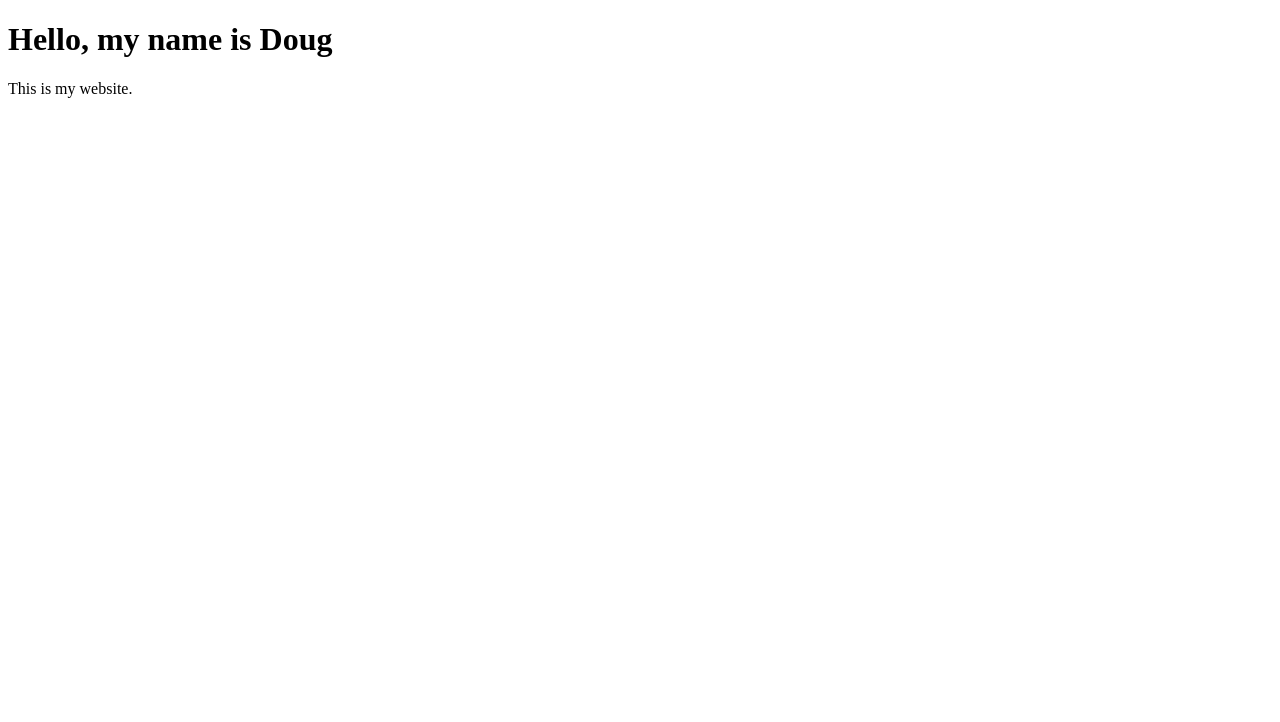
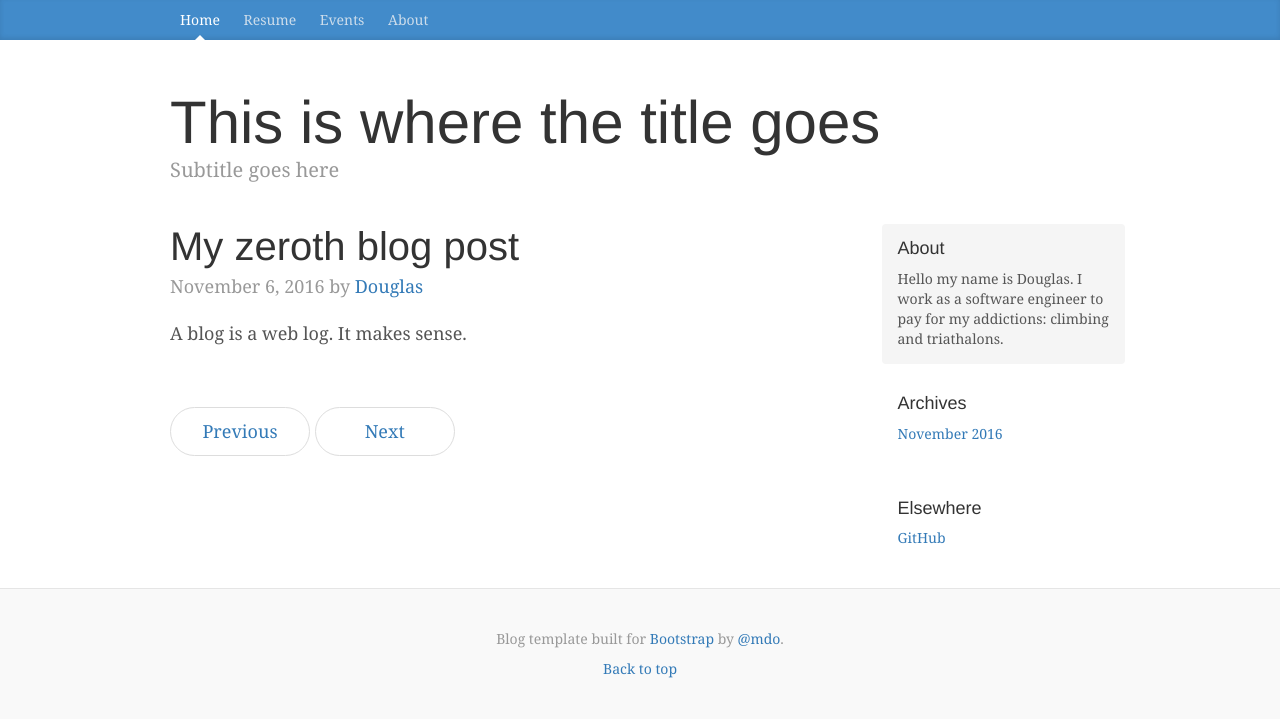
Before and after one commit to dflagg/dgflagg-website, a plain HTML site: page index.html in a window 1280 px wide. Drawn offline with nearby package versions, Linux system fonts and the light colour scheme.

Commit message:
added bootstrap template for blog site and grid for events page

```diff
--- /dev/null
+++ b/blog.css
@@ -0,0 +1,166 @@
+/*
+ * Globals
+ */
+
+body {
+  font-family: Georgia, "Times New Roman", Times, serif;
+  color: #555;
+}
+
+h1, .h1,
+h2, .h2,
+h3, .h3,
+h4, .h4,
+h5, .h5,
+h6, .h6 {
+  margin-top: 0;
+  font-family: "Helvetica Neue", Helvetica, Arial, sans-serif;
+  font-weight: normal;
+  color: #333;
+}
+
+
+/*
+ * Override Bootstrap's default container.
+ */
+
+@media (min-width: 1200px) {
+  .container {
+    width: 970px;
+  }
+}
+
+
+/*
+ * Masthead for nav
+ */
+
+.blog-masthead {
+  background-color: #428bca;
+  -webkit-box-shadow: inset 0 -2px 5px rgba(0,0,0,.1);
+          box-shadow: inset 0 -2px 5px rgba(0,0,0,.1);
+}
+
+/* Nav links */
+.blog-nav-item {
+  position: relative;
+  display: inline-block;
+  padding: 10px;
+  font-weight: 500;
+  color: #cdddeb;
+}
+.blog-nav-item:hover,
+.blog-nav-item:focus {
+  color: #fff;
+  text-decoration: none;
+}
+
+/* Active state gets a caret at the bottom */
+.blog-nav .active {
+  color: #fff;
+}
+.blog-nav .active:after {
+  position: absolute;
+  bottom: 0;
+  left: 50%;
+  width: 0;
+  height: 0;
+  margin-left: -5px;
+  vertical-align: middle;
+  content: " ";
+  border-right: 5px solid transparent;
+  border-bottom: 5px solid;
+  border-left: 5px solid transparent;
+}
+
+
+/*
+ * Blog name and description
+ */
+
+.blog-header {
+  padding-top: 20px;
+  padding-bottom: 20px;
+}
+.blog-title {
+  margin-top: 30px;
+  margin-bottom: 0;
+  font-size: 60px;
+  font-weight: normal;
+}
+.blog-description {
+  font-size: 20px;
+  color: #999;
+}
+
+
+/*
+ * Main column and sidebar layout
+ */
+
+.blog-main {
+  font-size: 18px;
+  line-height: 1.5;
+}
+
+/* Sidebar modules for boxing content */
+.sidebar-module {
+  padding: 15px;
+  margin: 0 -15px 15px;
+}
+.sidebar-module-inset {
+  padding: 15px;
+  background-color: #f5f5f5;
+  border-radius: 4px;
+}
+.sidebar-module-inset p:last-child,
+.sidebar-module-inset ul:last-child,
+.sidebar-module-inset ol:last-child {
+  margin-bottom: 0;
+}
+
+
+/* Pagination */
+.pager {
+  margin-bottom: 60px;
+  text-align: left;
+}
+.pager > li > a {
+  width: 140px;
+  padding: 10px 20px;
+  text-align: center;
+  border-radius: 30px;
+}
+
+
+/*
+ * Blog posts
+ */
+
+.blog-post {
+  margin-bottom: 60px;
+}
+.blog-post-title {
+  margin-bottom: 5px;
+  font-size: 40px;
+}
+.blog-post-meta {
+  margin-bottom: 20px;
+  color: #999;
+}
+
+
+/*
+ * Footer
+ */
+
+.blog-footer {
+  padding: 40px 0;
+  color: #999;
+  text-align: center;
+  background-color: #f9f9f9;
+  border-top: 1px solid #e5e5e5;
+}
+.blog-footer p:last-child {
+  margin-bottom: 0;
+}
--- /dev/null
+++ b/grid.css
@@ -0,0 +1,23 @@
+h4 {
+  margin-top: 25px;
+}
+.row {
+  margin-bottom: 20px;
+}
+.row .row {
+  margin-top: 10px;
+  margin-bottom: 0;
+}
+[class*="col-"] {
+  padding-top: 15px;
+  padding-bottom: 15px;
+  background-color: #eee;
+  background-color: rgba(86,61,124,.15);
+  border: 1px solid #ddd;
+  border: 1px solid rgba(86,61,124,.2);
+}
+
+hr {
+  margin-top: 40px;
+  margin-bottom: 40px;
+}
--- a/index.html
+++ b/index.html
@@ -1,12 +1,106 @@
+
 <!DOCTYPE html>
-<html>
+<html lang="en">
 <head>
-<title>dgflagg</title>
+    <meta charset="utf-8">
+    <meta http-equiv="X-UA-Compatible" content="IE=edge">
+    <meta name="viewport" content="width=device-width, initial-scale=1">
+    <!-- The above 3 meta tags *must* come first in the head; any other head content must come *after* these tags -->
+    <meta name="description" content="">
+    <meta name="author" content="">
+    <!--<link rel="icon" href="../../favicon.ico">-->
+
+    <title>dgflagg</title>
+
+    <!-- Bootstrap core CSS -->
+    <link rel="stylesheet" href="https://maxcdn.bootstrapcdn.com/bootstrap/3.3.7/css/bootstrap.min.css" integrity="sha384-BVYiiSIFeK1dGmJRAkycuHAHRg32OmUcww7on3RYdg4Va+PmSTsz/K68vbdEjh4u" crossorigin="anonymous">
+
+    <!-- Custom styles for this template -->
+    <link href="blog.css" rel="stylesheet">
+
+    <!-- HTML5 shim and Respond.js for IE8 support of HTML5 elements and media queries -->
+    <!--[if lt IE 9]>
+    <script src="https://oss.maxcdn.com/html5shiv/3.7.3/html5shiv.min.js"></script>
+    <script src="https://oss.maxcdn.com/respond/1.4.2/respond.min.js"></script>
+    <![endif]-->
 </head>
+
 <body>
 
-<h1>Hello, my name is Doug</h1>
-<p>This is my website.</p>
+<div class="blog-masthead">
+    <div class="container">
+        <nav class="blog-nav">
+            <a class="blog-nav-item active" href="#">Home</a>
+            <a class="blog-nav-item" href="#">Resume</a>
+            <a class="blog-nav-item" href="events.html">Events</a>
+            <a class="blog-nav-item" href="#">About</a>
+        </nav>
+    </div>
+</div>
 
+<div class="container">
+
+    <div class="blog-header">
+        <h1 class="blog-title">This is where the title goes</h1>
+        <p class="lead blog-description">Subtitle goes here</p>
+    </div>
+
+    <div class="row">
+
+        <div class="col-sm-8 blog-main">
+
+            <div class="blog-post">
+                <h2 class="blog-post-title">My zeroth blog post</h2>
+                <p class="blog-post-meta">November 6, 2016 by <a href="#">Douglas</a></p>
+
+                <p>A blog is a web log. It makes sense.</p>
+            </div><!-- /.blog-post -->
+
+            <nav>
+                <ul class="pager">
+                    <li><a href="#">Previous</a></li>
+                    <li><a href="#">Next</a></li>
+                </ul>
+            </nav>
+
+        </div><!-- /.blog-main -->
+
+        <div class="col-sm-3 col-sm-offset-1 blog-sidebar">
+            <div class="sidebar-module sidebar-module-inset">
+                <h4>About</h4>
+                <p>Hello my name is Douglas. I work as a software engineer to pay for my addictions: climbing and triathalons.</p>
+            </div>
+            <div class="sidebar-module">
+                <h4>Archives</h4>
+                <ol class="list-unstyled">
+                    <li><a href="#">November 2016</a></li>
+                </ol>
+            </div>
+            <div class="sidebar-module">
+                <h4>Elsewhere</h4>
+                <ol class="list-unstyled">
+                    <li><a href="https://github.com/dflagg">GitHub</a></li>
+                </ol>
+            </div>
+        </div><!-- /.blog-sidebar -->
+
+    </div><!-- /.row -->
+
+</div><!-- /.container -->
+
+<footer class="blog-footer">
+    <p>Blog template built for <a href="http://getbootstrap.com">Bootstrap</a> by <a href="https://twitter.com/mdo">@mdo</a>.</p>
+    <p>
+        <a href="#">Back to top</a>
+    </p>
+</footer>
+
+
+<!-- Bootstrap core JavaScript
+================================================== -->
+<!-- Placed at the end of the document so the pages load faster -->
+<script src="https://ajax.googleapis.com/ajax/libs/jquery/1.12.4/jquery.min.js"></script>
+<script>window.jQuery || document.write('<script src="../../assets/js/vendor/jquery.min.js"><\/script>')</script>
+<script src="https://maxcdn.bootstrapcdn.com/bootstrap/3.3.7/js/bootstrap.min.js" integrity="sha384-Tc5IQib027qvyjSMfHjOMaLkfuWVxZxUPnCJA7l2mCWNIpG9mGCD8wGNIcPD7Txa" crossorigin="anonymous"></script>
 </body>
 </html>
```
Also changed, not shown: events.html (added, +44 -0 lines).
